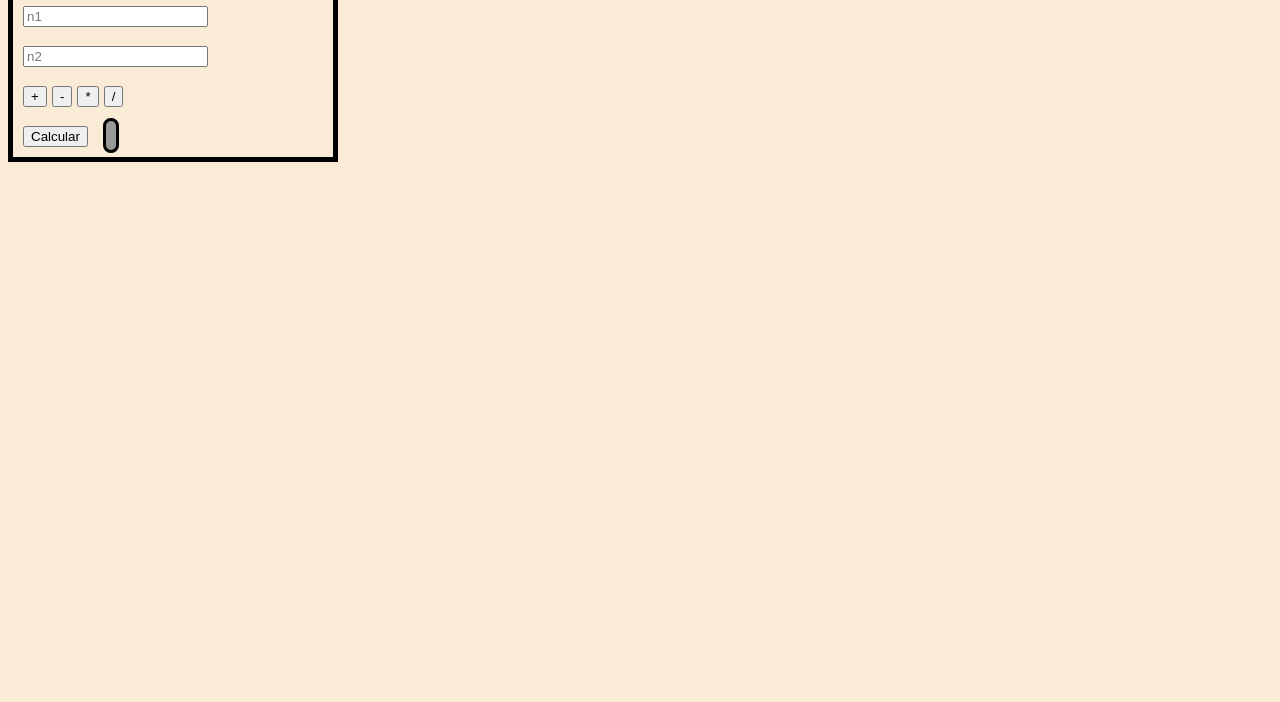
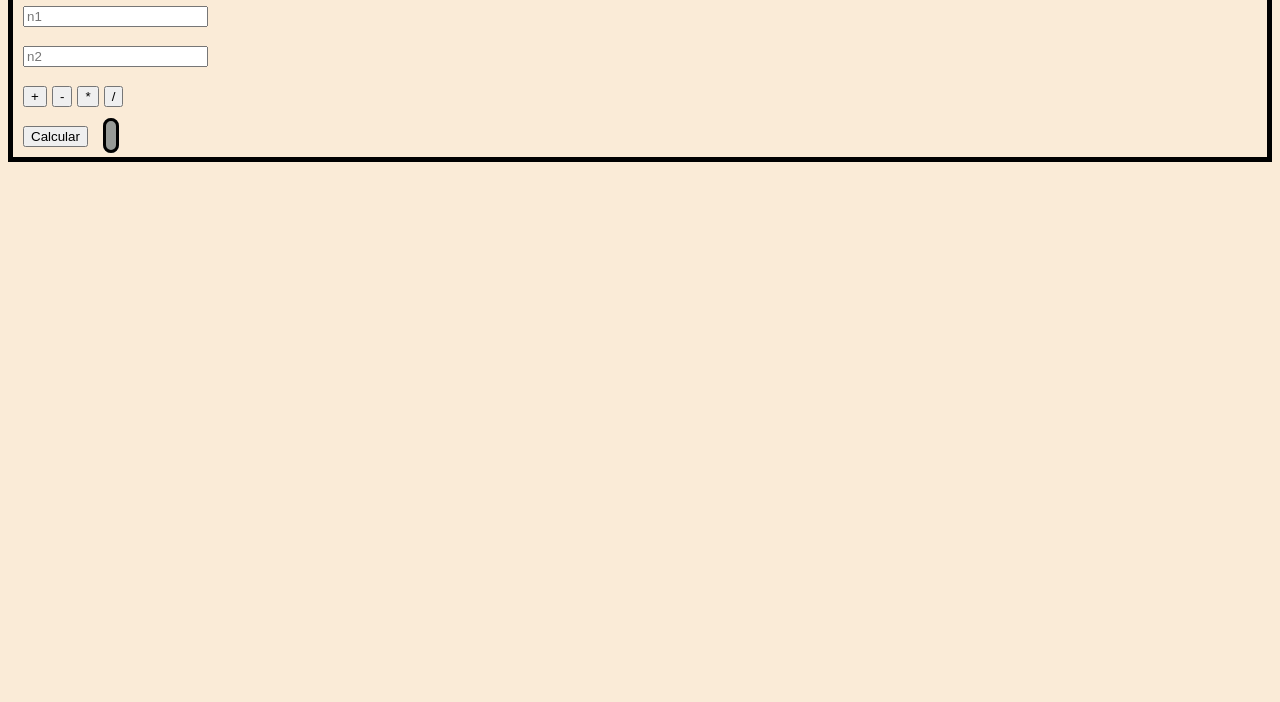
Before and after one commit to ArielFerraro/TrabajoJS, a plain HTML site: page index.html in a window 1280 px wide. Shown: the part 98-800 px from the top of the page. Drawn offline with Linux system fonts and the light colour scheme.

Commit message:
se hicieron algunos cambios

```diff
--- a/main.js
+++ b/main.js
@@ -15,7 +15,7 @@ let op;
     document.querySelector('#calcular').addEventListener('click', () =>{
         const n1 = parseInt(document.querySelector('#n1').value);
         const n2 = parseInt(document.querySelector('#n2').value);
-        //const op = document.querySelector('#op').value;
+
         let r;
         if(op == '+'){
             r = n1 + n2;
--- a/style.css
+++ b/style.css
@@ -16,5 +16,5 @@ body {
 .calculadora {
     border: solid black 5px;
     padding: 10px;
-    width: 300px;
+    width: 300x;
 }
```
